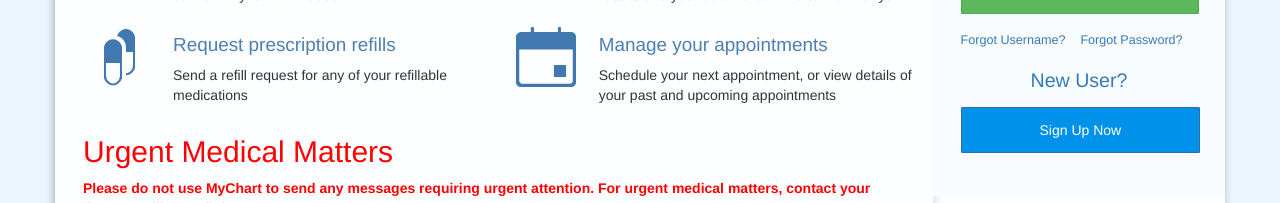
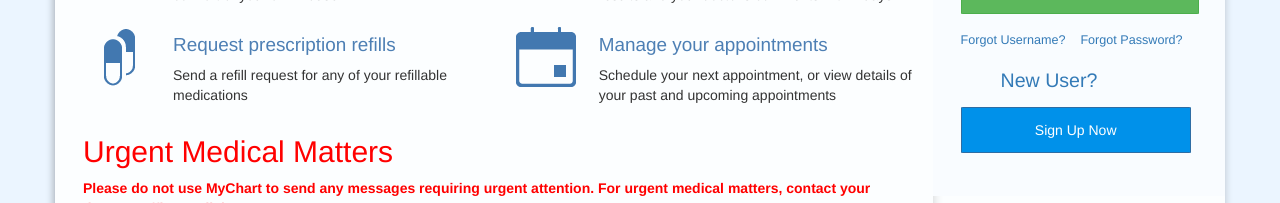
Before and after one commit to adedolapo1788/Lekan, a plain HTML site: page docs/index.html in a window 1280 px wide. Shown: the part 275-478 px from the top of the page. Drawn offline with nearby package versions, Linux system fonts and the light colour scheme.

Commit message:
little correction for mobile

```diff
--- a/docs/index.html
+++ b/docs/index.html
@@ -86,13 +86,13 @@
 	  		border-radius: 1%;
 	  	}
 	  	.btn-one{
-	  		padding-left: 33%;
-	  		padding-right: 33%;
+	  		padding-left: 31%;
+	  		padding-right: 31%;
 	  		background-color: #0091EA;
 
 	  	}
 	  	.new{
-	  	margin-left: 70px;
+	  	margin-left: 40px;
 	  	font-size: 1.4em;
 	  	}
 	  	.forgotten{
```
Also changed, not shown: index.html (+3 -3 lines).
